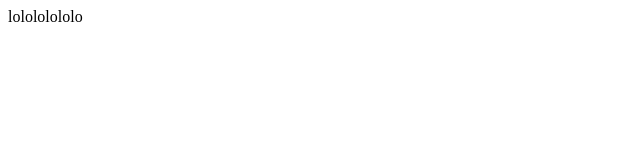
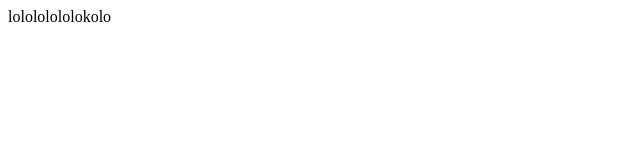
Before and after one commit to Rotkiw4niW/klonowanie, a website: page index.html in a window 1280 px wide. Shown: the full height of the page, 0-640 px from the left. Drawn offline with Linux system fonts and the light colour scheme.

Commit message:
add rest files

```diff
--- a/index.html
+++ b/index.html
@@ -6,6 +6,6 @@
     <title>Document</title>
 </head>
 <body>
-    lolololololo
+    lolololololokolo
 </body>
 </html>
```
Also changed, not shown: package.json (added, +17 -0 lines), 2 other files.
